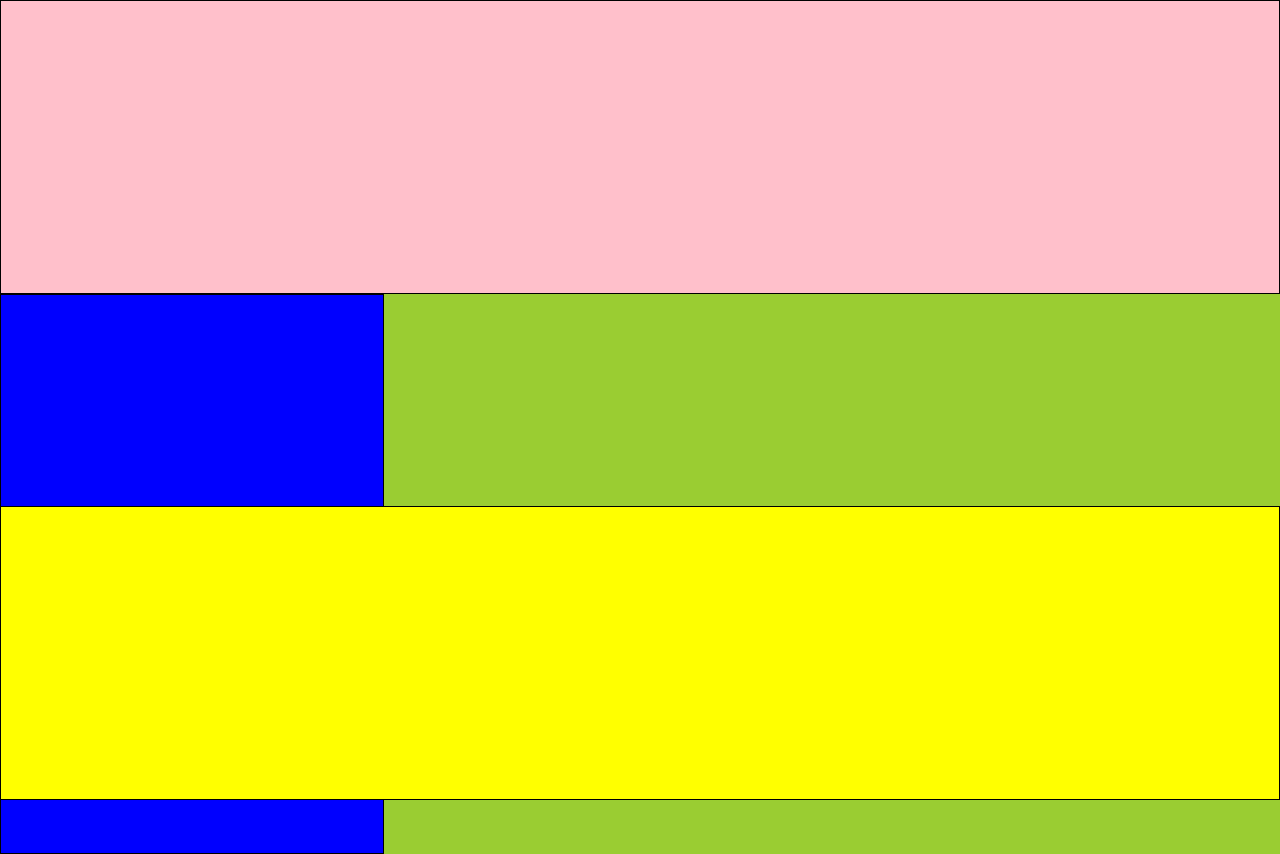
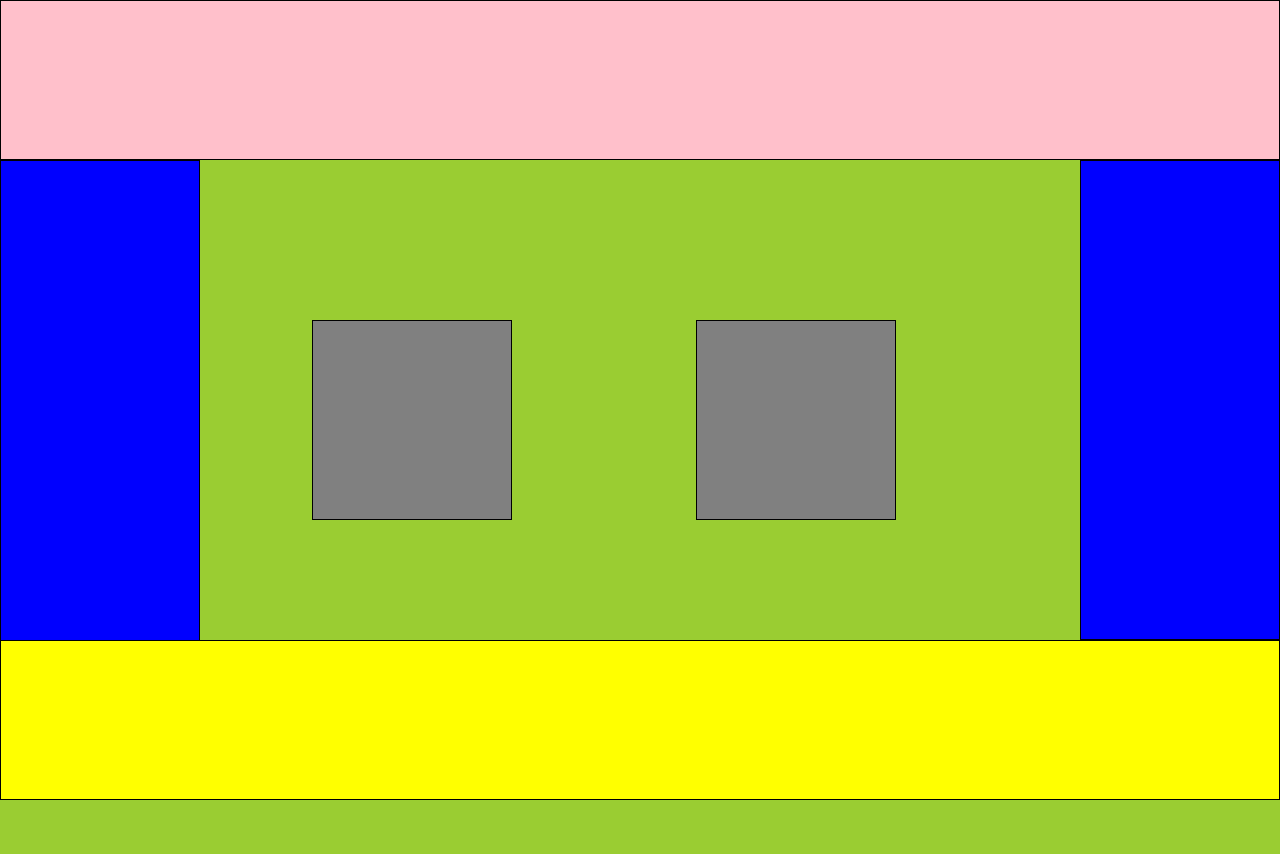
Before and after one commit to buzzfps/Senai-LIMA, a plain HTML site: page Aula7/pt3ex2/index.html in a window 1280 px wide. After the commit the page ends 800 px from the top, so only its background shows below. Drawn offline with Linux system fonts and the light colour scheme.

Commit message:
Senai LIMA

```diff
--- a/Aula7/pt3ex2/index.html
+++ b/Aula7/pt3ex2/index.html
@@ -12,5 +12,7 @@
     <div id="b2"></div>
     <div id="b3"></div>
     <div id="b4"></div>
+    <div id="b5"></div>
+    <div id="b6"></div>
 </body>
 </html>
--- a/Aula7/pt3ex2/style.css
+++ b/Aula7/pt3ex2/style.css
@@ -4,32 +4,51 @@
     padding: 0;
     box-sizing: border-box;
 }
-#b1 {
-    margin:left;
+#b1{
     width: 100%;
-    height: 23vw;
-    border: 1px solid black;
-    background-color: pink;
-}
-#b2{
-    width: 100%;
-    height: 23vw;
+    height: 20vh;
     position: absolute;
     bottom: 0%;
     border: 1px solid black;
     background-color: yellow;
 }
+#b2 {
+    margin:left;
+    width: 100%;
+    height: 20vh;
+    border: 1px solid black;
+    background-color: pink;
+}
 #b3{
-    width: 30vw;
-    height: 70vh;
+    width: 25vh;
+    height: 39vw;
     border: 1px solid black;
     background-color: blue;
 }
 #b4{
     position: absolute;
-    right: 100%;
-    width: 30vw;
-    height: 70vh;
+    right: 0%;
+    width: 25vh;
+    top: 20%;
+    height: 60%;
     border: 1px solid black;
     background-color: blue;
 }
+#b5{
+    border: 1px solid rgb(0, 0, 0);
+    width: 200px;
+    height: 200px;
+    position: absolute;
+    top: 40%;
+    right: 30%;
+    background-color: gray;
+}
+#b6{
+    border: 1px solid rgb(0, 0, 0);
+    width: 200px;
+    height: 200px;
+    position: absolute;
+    top: 40%;
+    right: 60%;
+    background-color: gray;
+}
```
